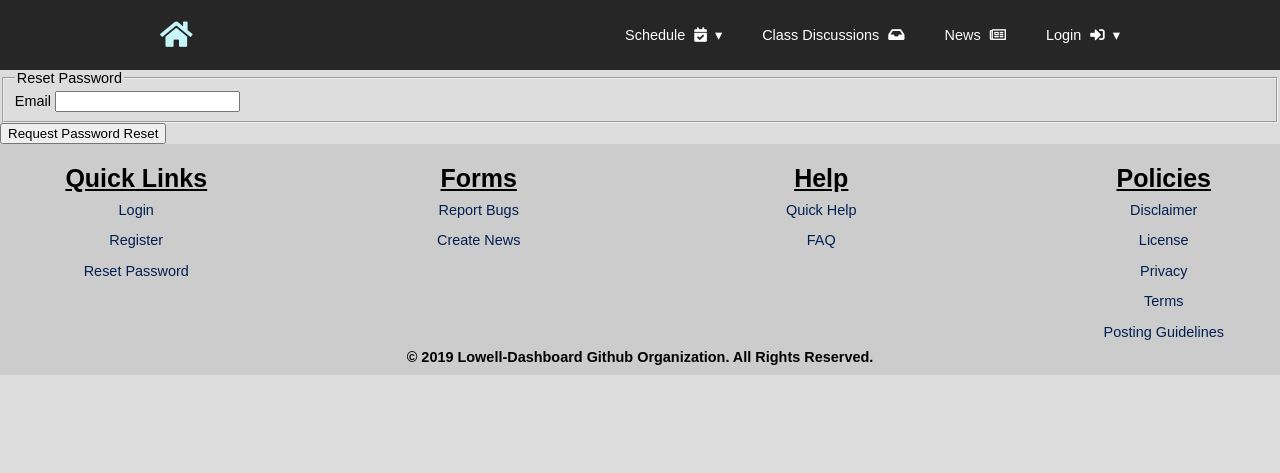
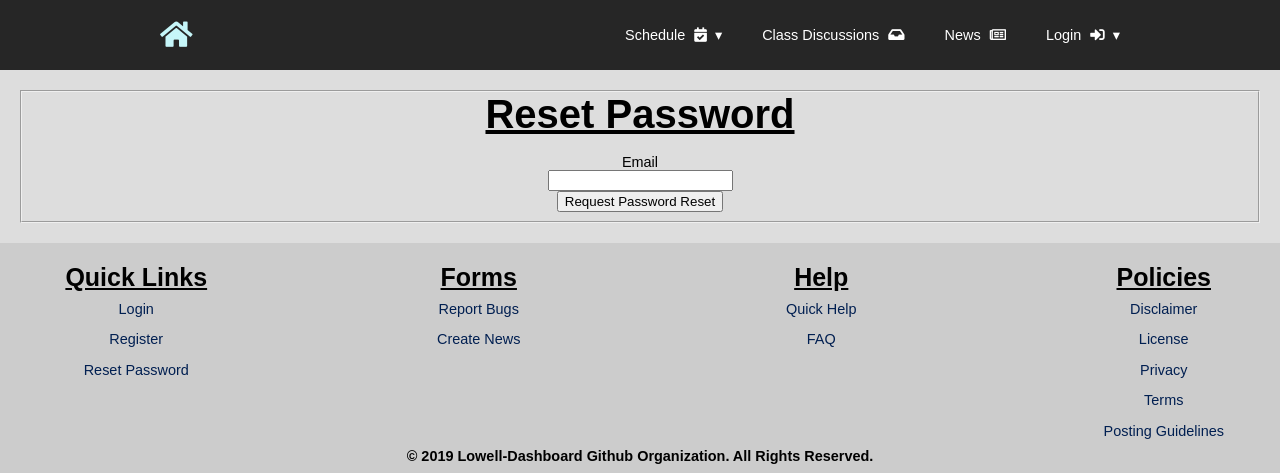
Before and after one commit to lowell-dev-club/lowell-dashboard, a Flask app: page /reset_password in a window 1280 px wide. Shown: the top 473 px of the page. Run offline with Flask 2, Linux system fonts and the light colour scheme; some libraries are stand-ins or nearby versions.

Commit message:
add form css and move elements around

```diff
--- a/lowell-dashboard/app/templates/reset_request.html
+++ b/lowell-dashboard/app/templates/reset_request.html
@@ -1,6 +1,10 @@
 {% extends "base.html" %}
 
 {% block title %}Reset Password{% endblock %}
+
+{% block head_css %}
+	<link rel="stylesheet" type="text/css" href={{ url_for('static', filename='css/form.css') }}>
+{% endblock %}
 
 {% block head_meta %}
     <meta name="description" content="Lowell Dashboard password reset">
@@ -12,12 +16,12 @@
 			<!-- Part of protecting the site from attacks -->
 			{{ form.hidden_tag() }}
 			<fieldset>
-				<legend>Reset Password</legend>
+				<h2>Reset Password</h2>
 				<div class="form-group">
-					<!-- Uncomment to add css to form -->
-					<!-- {{ form.email.label(class="form-label-css") }} -->
+					{{ form.email.label(class="form-label-css") }}
 					<!-- {{ form.email(class="form-field-css") }} -->
-					{{ form.email.label() }}
+					<!-- Uncomment to not use css in the form -->
+					<!--{{ form.email.label() }}-->
 					{% if form.email.errors %}
                         {{ form.email(class="form-control form-control-lg is-invalid") }}
                         <div class="invalid-feedback">
@@ -26,13 +30,14 @@
                             {% endfor %}
                         </div>
                     {% else %}
+                    	<br>
                         {{ form.email() }}
                     {% endif %}
 				</div>
+				<div class="form-group">
+					{{ form.submit() }}
+				</div>
 			</fieldset>
-			<div class="form-group">
-				{{ form.submit() }}
-			</div>
 		</form>
 	</div>
 {% endblock %}
```
